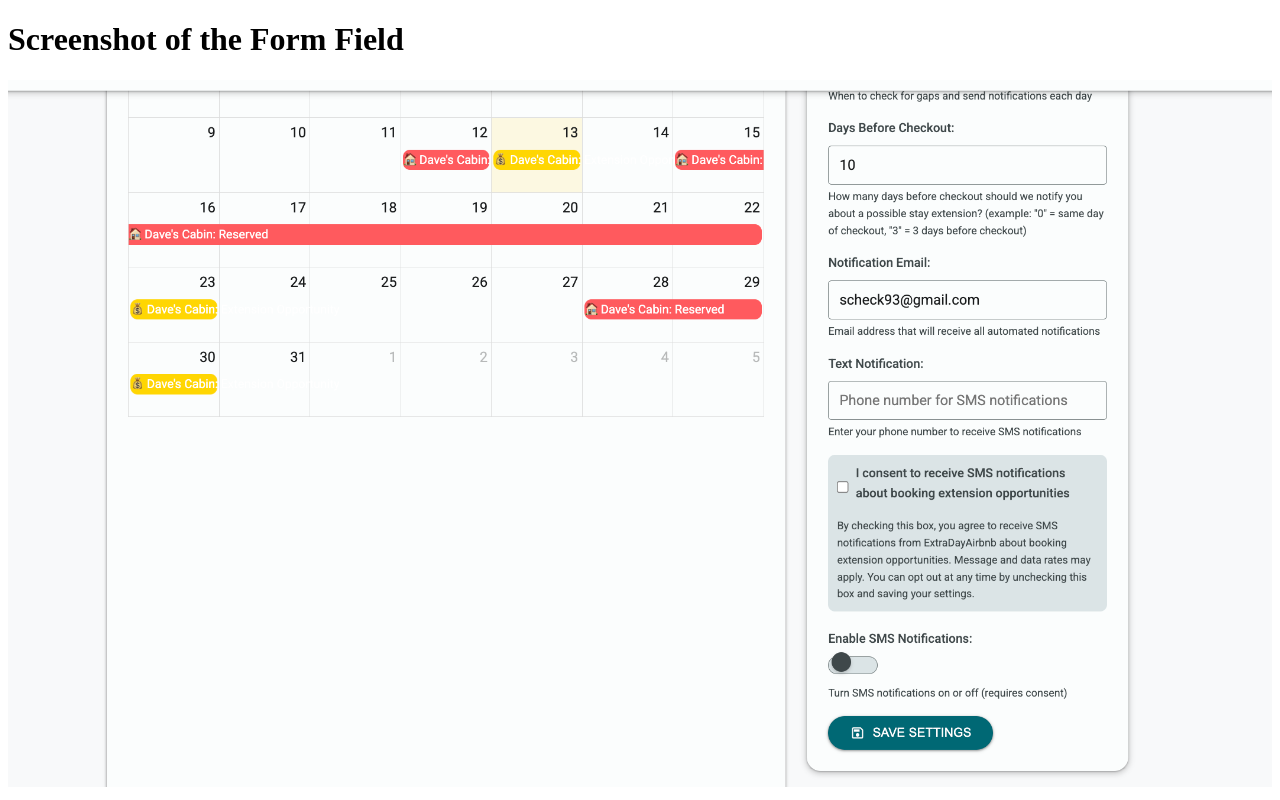
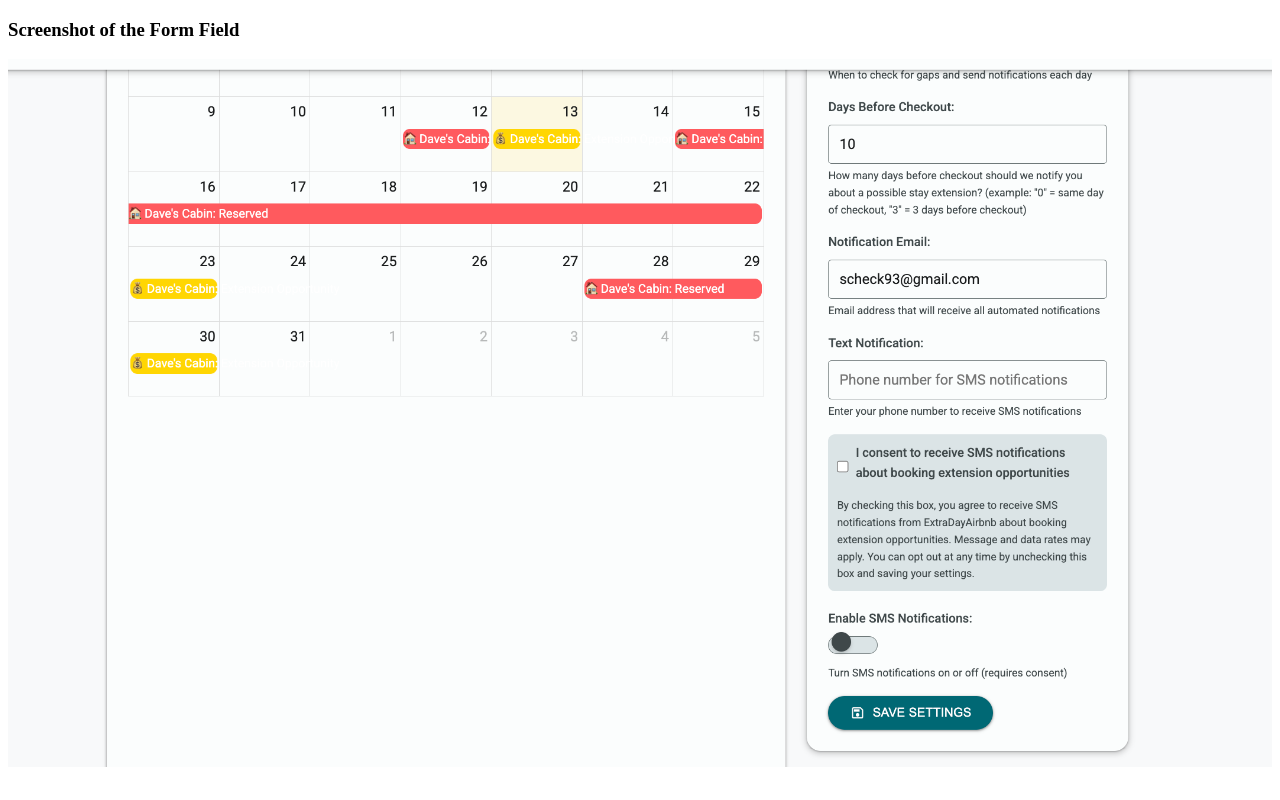
Before and after one commit to scheck93/assets.staysavvy.io, a plain HTML site: page screenshot-of-the-form-field.html in a window 1280 px wide. Drawn offline with Linux system fonts and the light colour scheme.

```diff
--- a/screenshot-of-the-form-field.html
+++ b/screenshot-of-the-form-field.html
@@ -12,7 +12,7 @@
     </style>
 </head>
 <body>
-    <h1>Screenshot of the Form Field</h1>
+    <h3>Screenshot of the Form Field</h3>
     <img src="screenshot-of-SMS-consent.png" alt="Screenshot of the Form Field">
 </body>
 </html>
```
